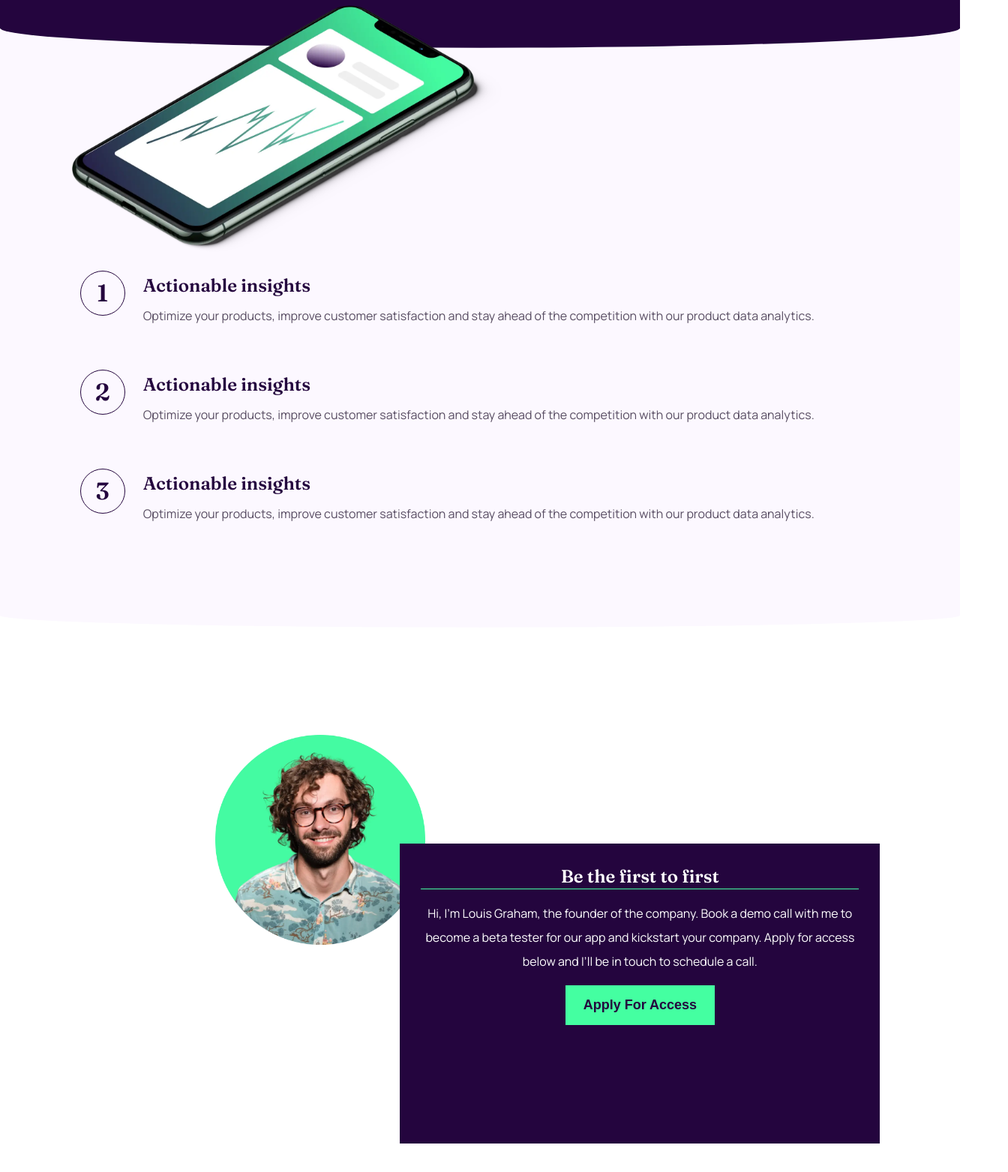
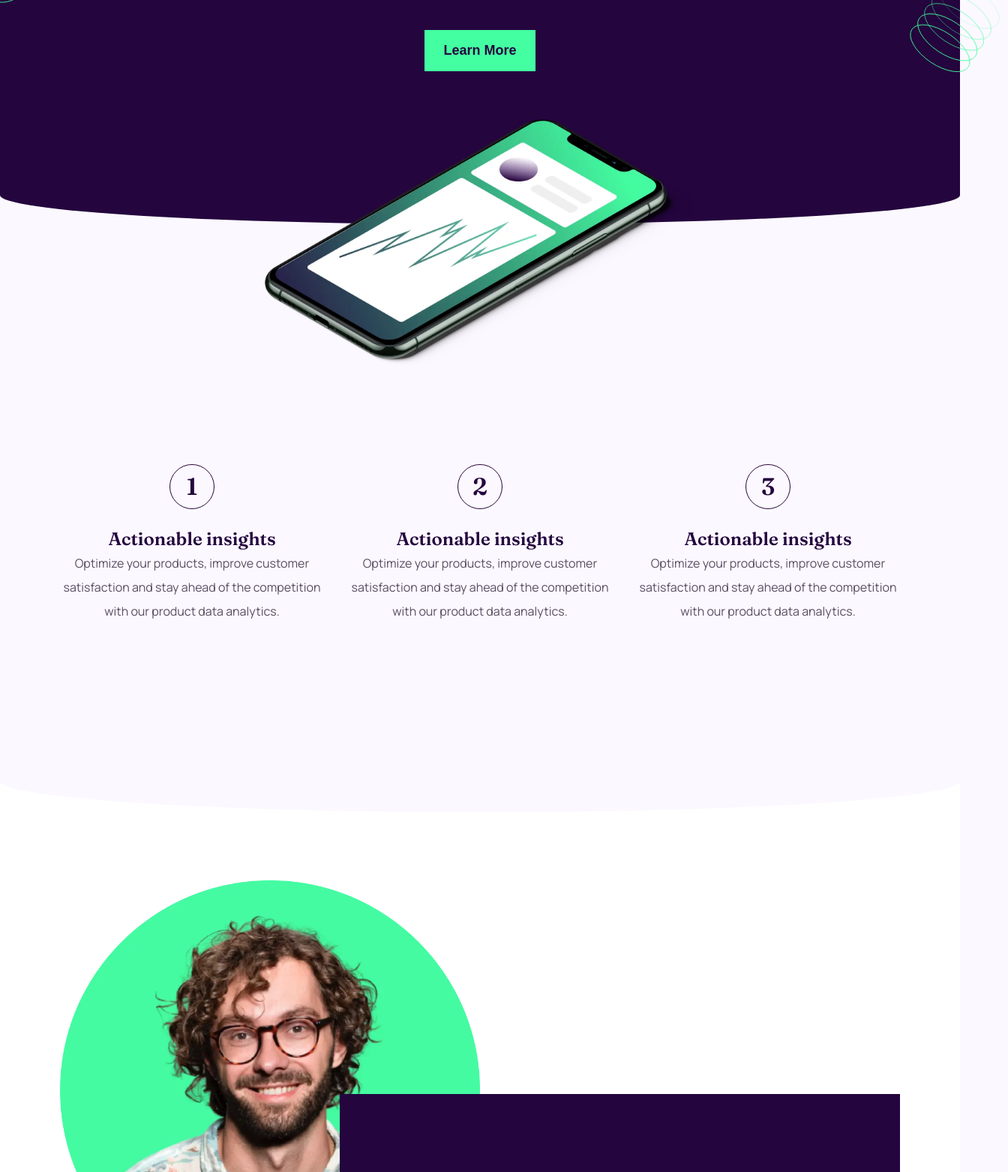
Before and after one commit to olopcodes/workit-landing, a plain HTML site: page starter-code/index.html in a window 1280 px wide. Shown: the part 362-1925 px from the top of the page at 75% size, 1344 px wide, since content can reach past the window. Drawn offline with Linux system fonts and the light colour scheme.

Commit message:
styled the responsiveness of the web page

```diff
--- a/starter-code/assets/styles/base.css
+++ b/starter-code/assets/styles/base.css
@@ -38,12 +38,14 @@ html {
 }
 
 body {
+  background-color: var(--color-purple-light);
   min-height: 100vh;
   font-family: var(--font-family);
   display: grid;
   grid-template-rows: auto 1fr auto;
   font-size: var(--font-size-base);
   line-height: var(--reg-line-height);
+  overflow-x: hidden;
 }
 
 img {
@@ -72,7 +74,7 @@ section {
 
 .container {
   width: 90%;
-  max-width: 66.67rem;
+  max-width: 70rem;
   margin: 0 auto;
 }
 
@@ -98,6 +100,14 @@ button {
   color: var(--color-purple-primary);
   font-weight: 700;
   text-transform: capitalize;
+  transition: all 0.356s ease;
+  border: 1.5px solid transparent;
+}
+
+.btn-main:hover {
+  border-color: var(--color-lime);
+  color: var(--color-lime);
+  background-color: transparent;
 }
 
 @media screen and (min-width: 500px) {
@@ -110,3 +120,11 @@ button {
     font-size: 1.125rem;
   }
 }
+
+@media screen and (min-width: 966px) {
+  .page-title {
+    font-size: var(--heading-font-l);
+    line-height: var(--heading-line-height-l);
+    margin-bottom: 4rem;
+  }
+}
--- a/starter-code/assets/styles/index.css
+++ b/starter-code/assets/styles/index.css
@@ -21,6 +21,7 @@ header .access-link {
   transition: all 0.4s ease;
   border-bottom: 2px solid var(--color-lime);
   font-size: var(--font-base-sm);
+  letter-spacing: 1px;
   position: relative;
   z-index: 2;
 }
@@ -45,6 +46,11 @@ header .access-link:hover::after {
   height: 75%;
 }
 
+.bg-pattern {
+  display: none;
+  position: absolute;
+}
+
 .banner {
   background-color: var(--color-purple-primary);
   color: var(--color-white);
@@ -52,19 +58,23 @@ header .access-link:hover::after {
   position: relative;
 }
 
+.banner .container {
+  max-width: 635px;
+  margin: 0 auto;
+}
+
 .banner-img {
-  width: 100%;
+  width: 90%;
+  max-width: 767px;
+  margin: 0 auto;
   padding: 0 1.5rem;
-  max-width: 767px;
-  position: absolute;
+  position: relative;
   background-color: transparent;
   z-index: 100;
-  transform: translateY(30%);
 }
 
 .banner-img img {
   width: 100%;
-  /* transform: translateY(10px); */
 }
 
 .curve::after {
@@ -92,7 +102,6 @@ header .access-link:hover::after {
   color: var(--color-purple-medium);
   text-align: center;
   position: relative;
-  padding-top: 16rem;
   z-index: 1;
 }
 
@@ -123,12 +132,13 @@ header .access-link:hover::after {
 .first {
   text-align: center;
   padding-top: 6rem;
+  background-color: var(--color-white);
 }
 
 .first-img {
   position: relative;
   transform: translateY(55px);
-  z-index: -1;
+  z-index: 1;
   max-width: 280px;
   margin: 0 auto;
 }
@@ -152,6 +162,7 @@ header .access-link:hover::after {
 
 footer {
   text-align: center;
+  padding: 6rem 0 2rem;
 }
 
 .footer-img {
@@ -171,10 +182,6 @@ footer ul {
     height: 40%;
     bottom: 0;
     transform: translateY(90%);
-  }
-
-  .steps {
-    padding-top: 26rem;
   }
 
   .steps__list li {
@@ -204,12 +211,34 @@ footer ul {
 }
 
 @media screen and (min-width: 700px) {
+  .bg-pattern {
+    display: block;
+    z-index: 1000;
+  }
+
+  .bg-pattern-1 {
+    top: 0;
+    left: 0;
+    width: 270px;
+    transform: translateX(-10rem);
+  }
+
+  .bg-pattern-2 {
+    top: 0;
+    right: 0;
+    width: 142px;
+    transform: translate(4rem, 12rem);
+  }
+
+  .bg-pattern-3 {
+    top: 0;
+    right: 0;
+    width: 172px;
+    transform: translateY(26rem);
+  }
+
   .banner-img {
     padding: 0 6rem;
-  }
-
-  .steps {
-    padding-top: 23rem;
   }
 
   .first {
@@ -218,16 +247,71 @@ footer ul {
 
   .first .container {
     display: grid;
-    grid-template-columns: repeat(5, 1fr);
-    grid-auto-rows: 200px;
+    grid-template-columns: repeat(6, 1fr);
+    grid-auto-rows: 170px;
   }
 
   .first-img {
-    grid-column: 1 / span 3;
+    grid-column: span 3;
+    grid-row: span 2;
+    max-width: 100%;
   }
 
   .first-content {
     grid-column: 3 / -1;
-    grid-row: span 2;
+    grid-row: span 3;
+    display: flex;
+    justify-content: center;
+    align-items: flex-start;
+    gap: 1rem;
+    text-align: left;
+    flex-direction: column;
+    padding: 2rem;
+  }
+
+  .first-content h2 {
+    font-size: var(--heading-font-m);
+    line-height: var(--heading-line-height-m);
+    padding-bottom: 1.5rem;
   }
 }
+
+@media screen and (min-width: 968px) {
+  header {
+    padding: 3rem 0;
+  }
+
+  .curve:nth-of-type(2):after {
+    border-bottom-left-radius: 100% 60%;
+    height: 30%;
+    border-bottom-right-radius: 100% 60%;
+  }
+
+  .steps {
+    padding: 6rem 0;
+  }
+
+  .steps__list {
+    display: grid;
+    grid-template-columns: 1fr 1fr 1fr;
+    gap: 2rem;
+  }
+
+  .steps li {
+    display: block;
+    text-align: center;
+  }
+
+  .steps li div {
+    margin-bottom: 3rem;
+  }
+
+  .first-content {
+    grid-row: span 3;
+    padding: 4rem;
+  }
+
+  .bg-pattern-3 {
+    width: 215px;
+  }
+}
--- a/starter-code/index.html
+++ b/starter-code/index.html
@@ -32,13 +32,14 @@
         <button class="btn-main">learn more</button>
       </div>
 
-      <div class="banner-img">
+      <img class="bg-pattern bg-pattern-1" src="./assets/images/bg-pattern-1.svg" alt="">
+      <img class="bg-pattern bg-pattern-2" src="./assets/images/bg-pattern-2.svg" alt="">
+    </section>
+    <div class="banner-img">
 
-        <img src="./assets/images/image-hero.webp" alt="a phone">
+      <img src="./assets/images/image-hero.webp" alt="a phone">
 
-      </div>
-    </section>
-
+    </div>
     <section class="steps curve">
       <div class="container">
         <ul class="steps__list">
@@ -79,8 +80,9 @@
             beta tester for our app and kickstart your company. Apply for access below and I’ll be
             in touch to schedule a call.</p>
           <button class="btn-main">Apply for access</button>
+          <img src="./assets/images/bg-pattern-3.svg" alt="" class="bg-pattern bg-pattern-3">
+
         </div>
-
       </div>
 
     </section>
```
